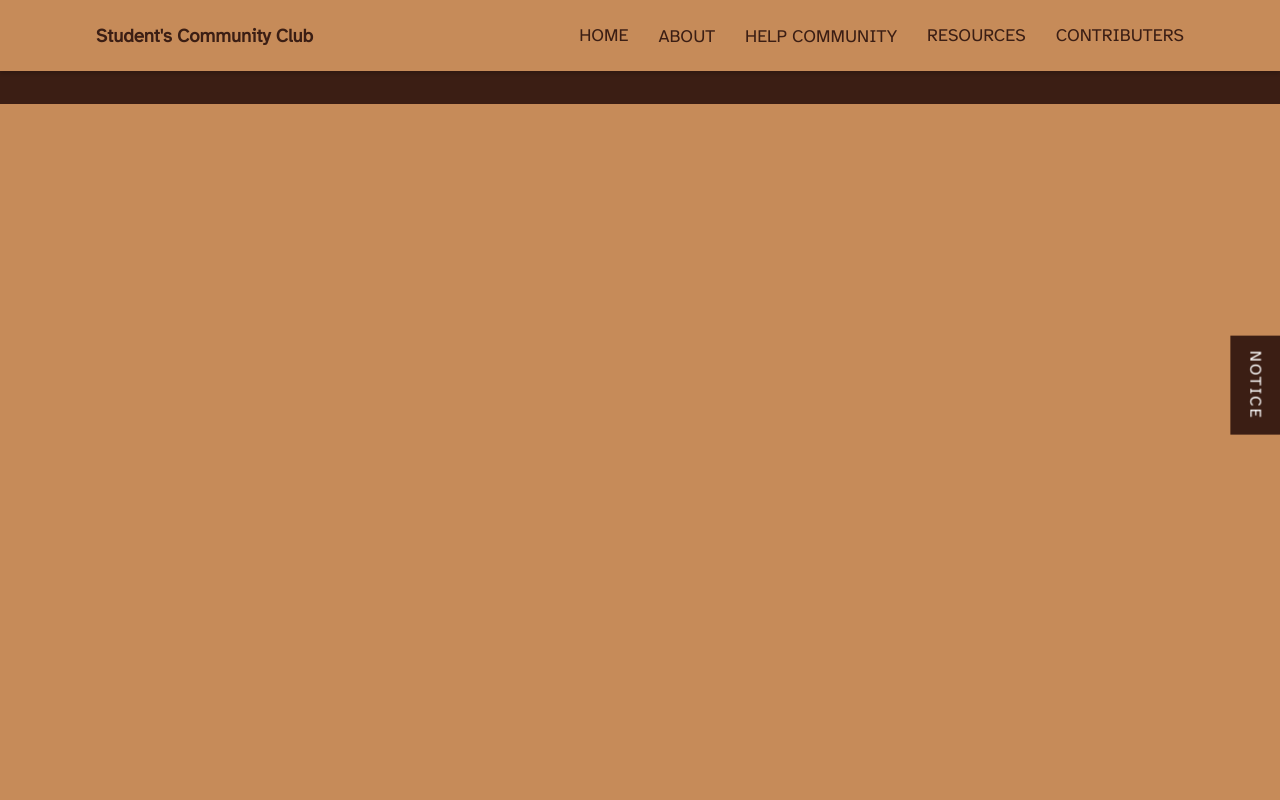
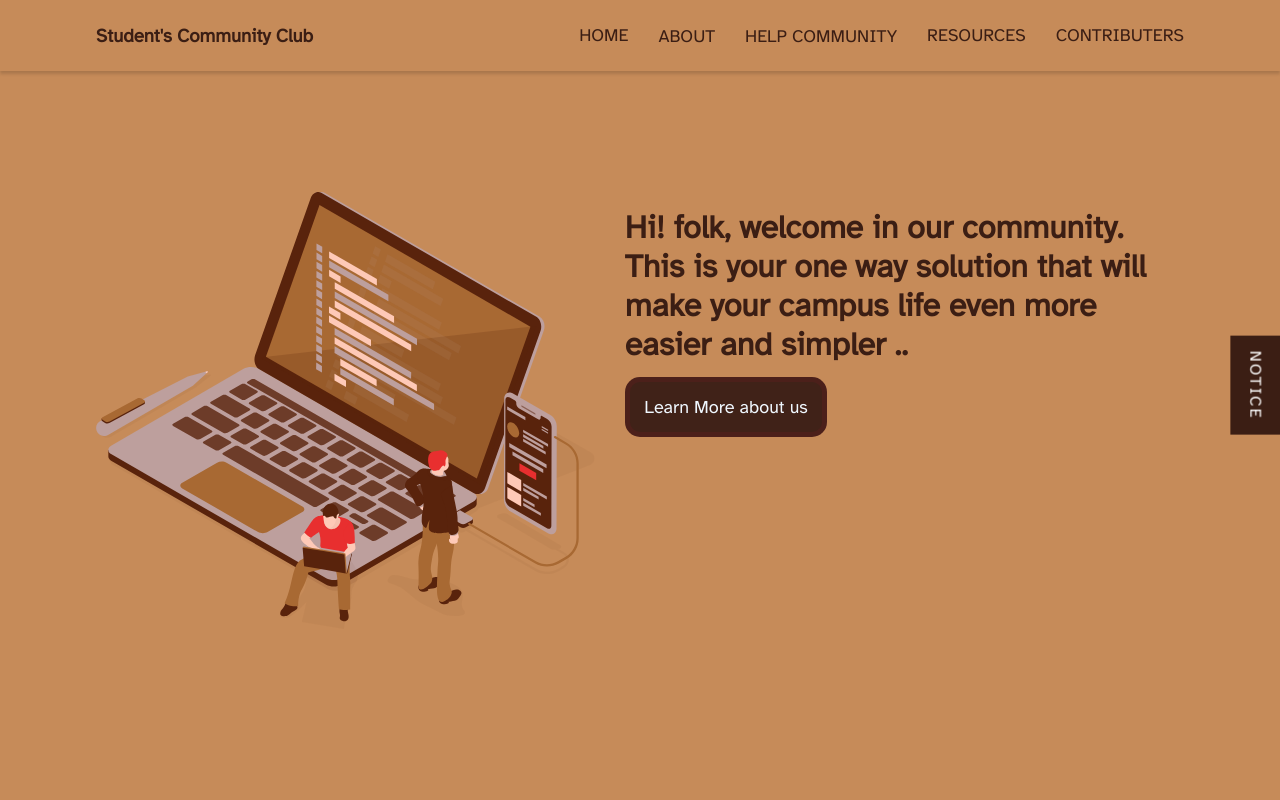
Before and after one commit to tier3guy/Student-Community-Club, a React (Create React App) app: page / in a window 1280 px wide. Shown: the top 800 px of the page. Built offline with nearby package versions, Linux system fonts and the light colour scheme.

Commit message:
homepage path bug fixed

```diff
--- a/src/App.js
+++ b/src/App.js
@@ -12,7 +12,7 @@ function App() {
    <NavBar/>
    <div id="notice"><a rel = "noreferrer" href= "https://docs.google.com/document/d/18HKtYRtHYU5YO_tLJ8ShqGrKpgi9zBjLEgImSEDcFuc/edit" target="_blank">NOTICE</a></div>
     <Switch>
-      <Route exact path = '/Students-Community-Club' component = {Home}/>
+      <Route exact path = '/' component = {Home}/>
       <Route exact path = '/contributers' component = {Contributers}/>
       <Route exact path = '/resources' component = {Resources}/>
     </Switch>
```
